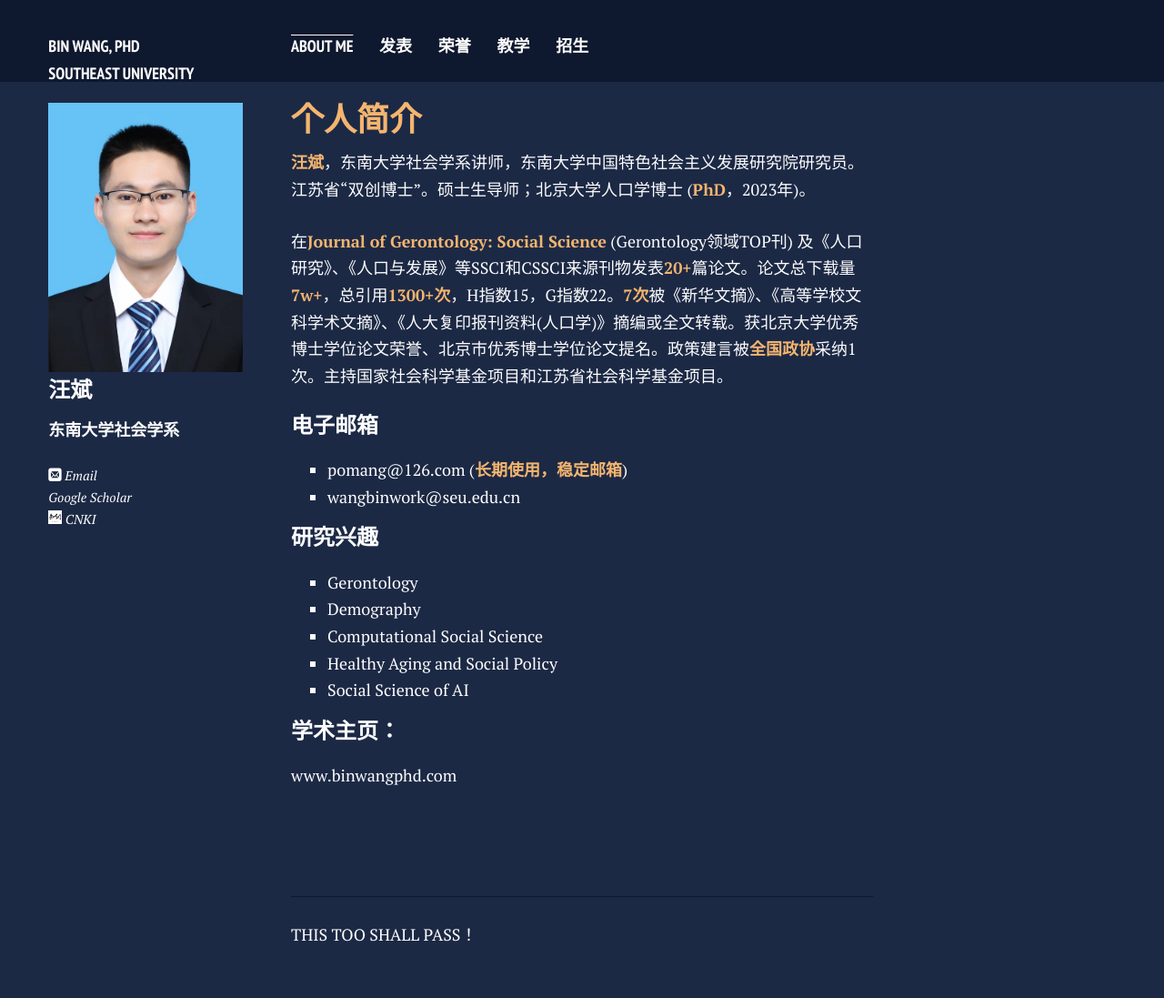
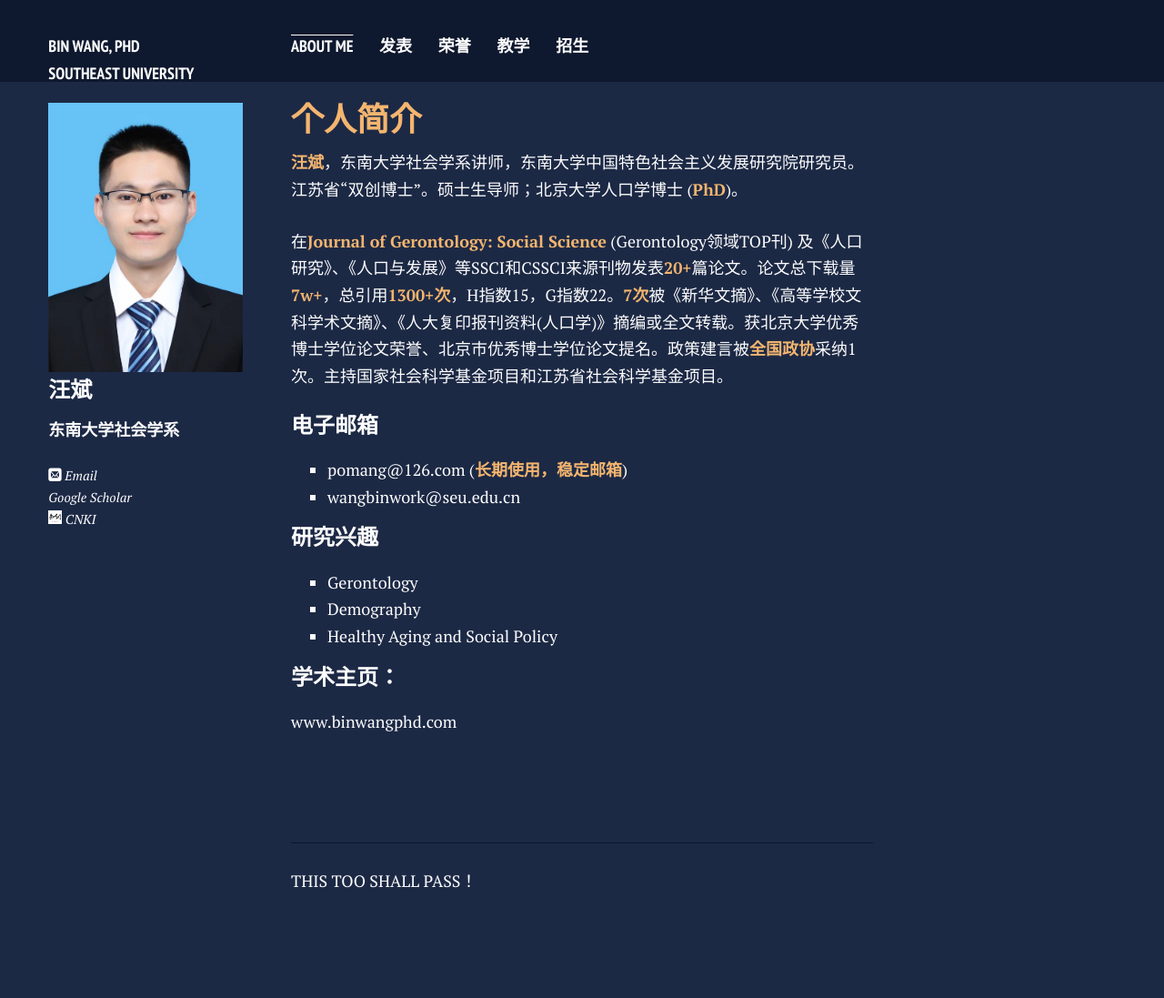
Before and after one commit to bwPhD/bwPhD.github.io, a Jekyll site: the page built from index.md, in a window 1280 px wide. Shown: the whole page at 91% size. Built offline with Jekyll 4.4.1, drawn with Linux system fonts in a browser that asks for light colours; nearby versions of some CDN libraries; comment, search, counter and statistics services are not loaded; a style sheet for code colours, icons or effects is not loaded; our own code applies the rules of GitHub Pages for plain Markdown files; after the commit the page ends 1037 px from its top, so only the background shows below that.

Commit message:
Update index.md

```diff
--- a/index.md
+++ b/index.md
@@ -4,7 +4,7 @@ layout: page
 
 ## **个人简介**
 
-**汪斌**，东南大学社会学系讲师，东南大学中国特色社会主义发展研究院研究员。江苏省“双创博士”。硕士生导师；北京大学人口学博士 (**PhD**，2023年)。
+**汪斌**，东南大学社会学系讲师，东南大学中国特色社会主义发展研究院研究员。江苏省“双创博士”。硕士生导师；北京大学人口学博士 (**PhD**)。
 
 ---
 
@@ -21,9 +21,8 @@ layout: page
 ### 研究兴趣
 - Gerontology
 - Demography
-- Computational Social Science
 - Healthy Aging and Social Policy
-- Social Science of AI
+
 
 ---
 
```
